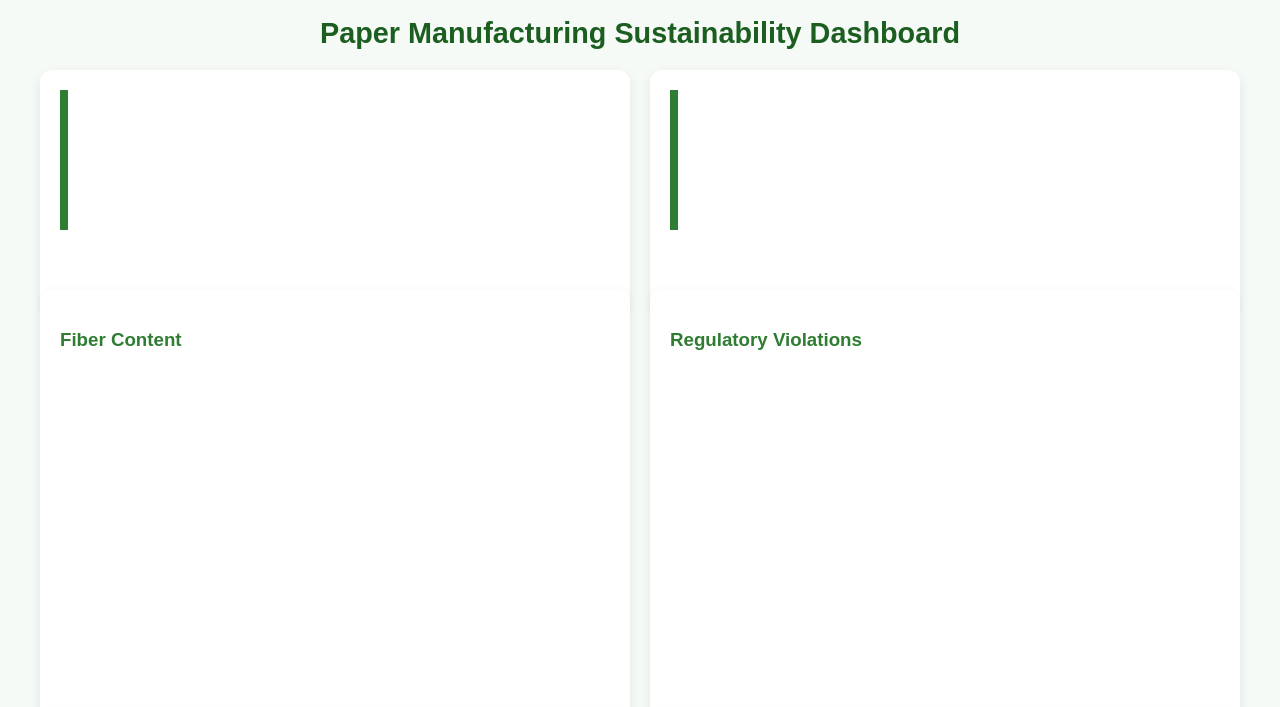
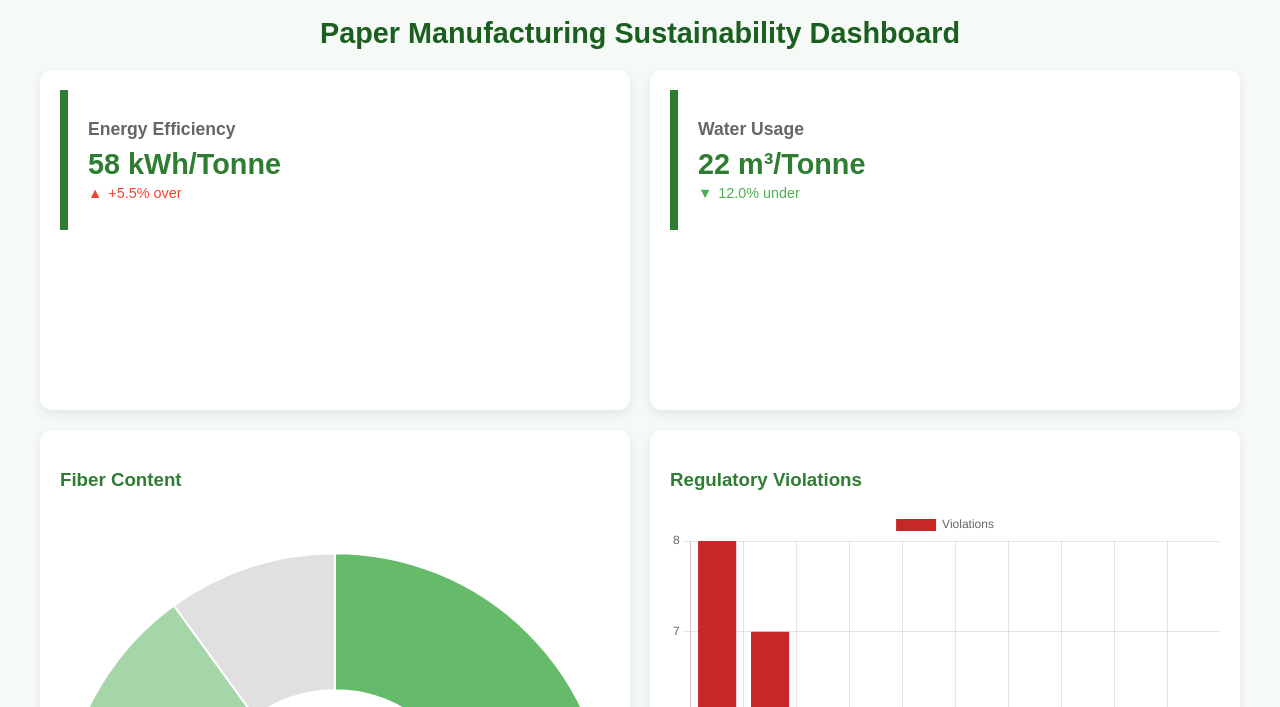
Before and after one commit to Frontend-Mentor-Sami/fm-qr-code-component, a plain HTML site: page index-manufacturer.html in a window 1280 px wide. Shown: the part 68-775 px from the top of the page. Drawn offline with nearby package versions, Linux system fonts and the light colour scheme; animation ran at ten frames a second.

Commit message:
Update index-manufacturer.html
fixed minor issues

```diff
--- a/index-manufacturer.html
+++ b/index-manufacturer.html
@@ -4,6 +4,7 @@
     <meta charset="UTF-8">
     <meta name="viewport" content="width=device-width, initial-scale=1.0">
     <title>Paper Manufacturing Dashboard</title>
+    <!-- Using HTTPS for all external resources -->
     <script src="https://cdn.jsdelivr.net/npm/chart.js"></script>
     <style>
         body {
@@ -12,8 +13,7 @@
             padding: 20px;
             background-color: #f5faf6;
             color: #2e7d32;
-            height: 100vh;
-            overflow-y: auto;
+            min-height: 100vh;
         }
         .container {
             display: grid;
@@ -22,30 +22,17 @@
             max-width: 1200px;
             margin: 0 auto;
         }
-        .top-row {
+        .top-row, .middle-row, .bottom-row {
             display: grid;
-            grid-template-columns: 1fr 1fr;
+            grid-template-columns: 1fr;
             gap: 20px;
-            height: 200px;
-        }
-        .middle-row {
-            display: grid;
-            grid-template-columns: 1fr 1fr;
-            gap: 20px;
-            min-height: 400px;
-        }
-        .bottom-row {
-            display: grid;
-            grid-template-columns: 1fr 1fr;
-            gap: 20px;
-            min-height: 400px;
         }
         .chart-container {
             background: white;
             padding: 20px;
             border-radius: 12px;
             box-shadow: 0 4px 12px rgba(0,0,0,0.08);
-            height: 100%;
+            min-height: 300px;
         }
         .kpi {
             border-left: 8px solid;
@@ -67,8 +54,9 @@
             width: 60px;
         }
         canvas {
-            max-height: 300px !important;
             width: 100% !important;
+            height: auto !important;
+            min-height: 300px;
         }
         .kpi-title {
             font-size: 1.1rem;
@@ -87,6 +75,13 @@
             display: flex;
             align-items: center;
             gap: 6px;
+        }
+
+        /* Responsive adjustments */
+        @media (min-width: 768px) {
+            .top-row, .middle-row, .bottom-row {
+                grid-template-columns: 1fr 1fr;
+            }
         }
     </style>
 </head>
@@ -131,14 +126,17 @@
     </div>
 
     <script>
+        // Wait for DOM to be fully loaded
+        document.addEventListener('DOMContentLoaded', function() {
+            try {
                 // KPI Creation Function
                 function createKpi(actual, target, elementId, title, unit) {
                     const deviation = ((actual - target) / target) * 100;
                     const color = deviation <= 0 ? '#4CAF50' : '#f44336';
                     const arrow = deviation <= 0 ? '▼' : '▲';
                     const deviationText = deviation <= 0 ?
-                ${Math.abs(deviation).toFixed(1)}% under :
-                +${deviation.toFixed(1)}% over;
+                        `${Math.abs(deviation).toFixed(1)}% under` :
+                        `+${deviation.toFixed(1)}% over`;
 
                     const kpiHtml = `
                         <div style="border-image: linear-gradient(to bottom, ${color}, rgba(0,0,0,0)) 1 100%;">
@@ -156,7 +154,7 @@
 
                 // Chart Configuration Function
                 function createChart(ctx, type, data, options) {
-            new Chart(ctx, {
+                    return new Chart(ctx, {
                         type: type,
                         data: data,
                         options: {
@@ -171,8 +169,11 @@
                 createKpi(58, 55, 'energyKpi', 'Energy Efficiency', 'kWh/Tonne');
                 createKpi(22, 25, 'waterKpi', 'Water Usage', 'm³/Tonne');
 
+                // Initialize charts
+                const charts = [];
+
                 // Fiber Content Chart
-        createChart(document.getElementById('fiberChart'), 'doughnut', {
+                charts.push(createChart(document.getElementById('fiberChart'), 'doughnut', {
                     labels: ['Recycled Fiber', 'Virgin Fiber', 'Additives'],
                     datasets: [{
                         data: [65, 25, 10],
@@ -180,12 +181,12 @@
                     }]
                 }, {
                     plugins: { legend: { position: 'bottom' } }
-        });
+                }));
 
                 // Production Volume Comparison
                 const months = ['Jan', 'Feb', 'Mar', 'Apr', 'May', 'Jun',
                                'Jul', 'Aug', 'Sep', 'Oct', 'Nov', 'Dec'];
-        createChart(document.getElementById('productionChart'), 'line', {
+                charts.push(createChart(document.getElementById('productionChart'), 'line', {
                     labels: months,
                     datasets: [{
                         label: '2023',
@@ -200,10 +201,10 @@
                     }]
                 }, {
                     scales: { y: { title: { display: true, text: 'Tonnes' } } }
-        });
+                }));
 
                 // Regulatory Violations (10 Years)
-        createChart(document.getElementById('violationChart'), 'bar', {
+                charts.push(createChart(document.getElementById('violationChart'), 'bar', {
                     labels: Array.from({length: 10}, (_, i) => 2014 + i),
                     datasets: [{
                         label: 'Violations',
@@ -212,10 +213,10 @@
                     }]
                 }, {
                     scales: { y: { beginAtZero: true } }
-        });
+                }));
 
                 // Supplier Performance Radar Chart
-        createChart(document.getElementById('supplierChart'), 'radar', {
+                charts.push(createChart(document.getElementById('supplierChart'), 'radar', {
                     labels: ['Quality', 'Delivery', 'Sustainability', 'Cost', 'Innovation', 'Compliance'],
                     datasets: [{
                         label: 'Supplier A',
@@ -240,6 +241,19 @@
                             }
                         }
                     }
+                }));
+
+                // Handle window resize
+                window.addEventListener('resize', function() {
+                    charts.forEach(chart => {
+                        chart.resize();
+                    });
+                });
+
+            } catch (error) {
+                console.error('Error initializing dashboard:', error);
+                alert('Error loading dashboard. Please check console for details.');
+            }
         });
     </script>
 </body>
```
Lines whose indentation alone changed are shown as unchanged.
